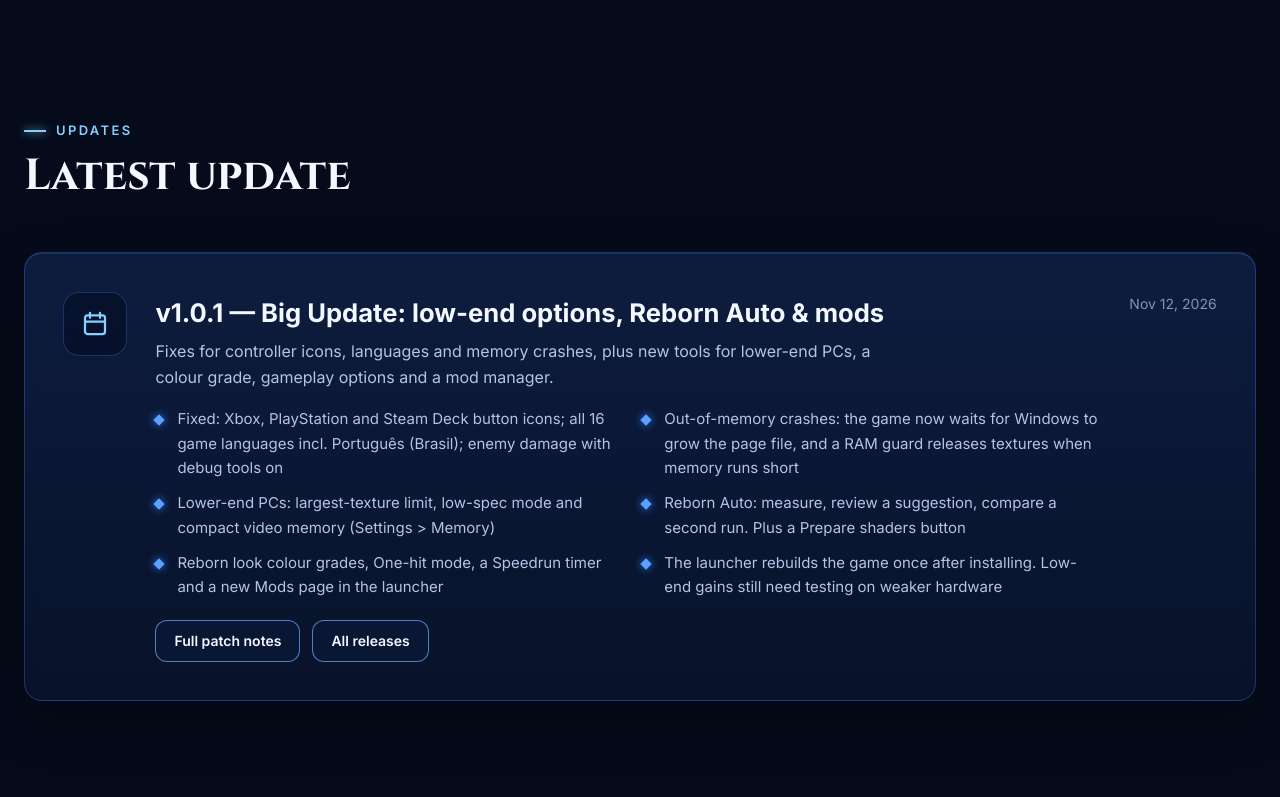
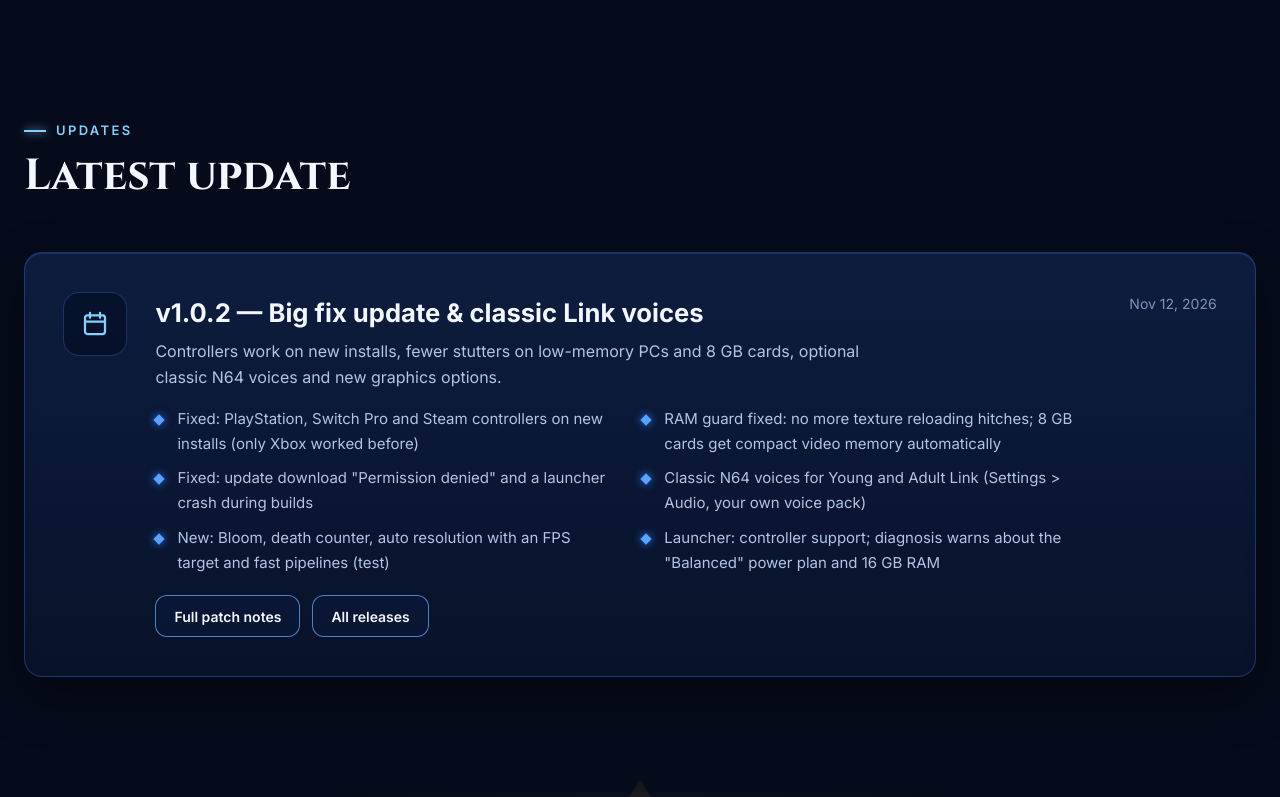
Before and after one commit to ocarina-pc-native-build/ocarina-pc-native-build.github.io, a plain HTML site: page index.html in a window 1280 px wide. Shown: the part 1547-2344 px from the top of the page. Drawn offline with Linux system fonts and the light colour scheme.

Commit message:
Release v1.0.2: big fix update and classic Link voices
Co-Authored-By: Claude Opus 5.5 <noreply@anthropic.com>

```diff
--- a/index.html
+++ b/index.html
@@ -190,7 +190,7 @@ footer nav{display:flex;gap:20px;flex-wrap:wrap}footer a{color:var(--sub);text-d
         <a class="btn" href="https://github.com/ocarina-pc-native-build/ocarina-pc-native-build.github.io"><svg viewBox="0 0 24 24" fill="currentColor" aria-hidden="true"><path d="M12 .5a11.5 11.5 0 0 0-3.6 22.4c.6.1.8-.3.8-.6v-2.2c-3.2.7-3.9-1.4-3.9-1.4-.5-1.3-1.3-1.7-1.3-1.7-1-.7.1-.7.1-.7 1.2.1 1.8 1.2 1.8 1.2 1 1.8 2.8 1.3 3.5 1 .1-.8.4-1.3.7-1.6-2.6-.3-5.3-1.3-5.3-5.7 0-1.3.5-2.3 1.2-3.1-.1-.3-.5-1.5.1-3.1 0 0 1-.3 3.2 1.2a11 11 0 0 1 5.8 0c2.2-1.5 3.2-1.2 3.2-1.2.6 1.6.2 2.8.1 3.1.7.8 1.2 1.9 1.2 3.1 0 4.4-2.7 5.4-5.3 5.7.4.4.8 1.1.8 2.2v3.3c0 .3.2.7.8.6A11.5 11.5 0 0 0 12 .5Z"/></svg>GitHub</a>
         <a class="btn" href="https://discord.gg/vDPAcc6JnY"><svg viewBox="0 0 24 24" fill="currentColor" aria-hidden="true"><path d="M19.6 5.3A16.6 16.6 0 0 0 15.5 4l-.5 1a15 15 0 0 0-6 0l-.5-1a16.6 16.6 0 0 0-4.1 1.3C1.8 9.2 1.1 13 1.4 16.7a16.8 16.8 0 0 0 5 2.6l1.1-1.7a11 11 0 0 1-1.7-.8l.4-.3a12 12 0 0 0 11.6 0l.4.3-1.7.8 1.1 1.7a16.7 16.7 0 0 0 5-2.6c.4-4.3-.6-8-3-11.4ZM8.9 14.4c-1 0-1.8-.9-1.8-2s.8-2 1.8-2 1.8.9 1.8 2-.8 2-1.8 2Zm6.2 0c-1 0-1.8-.9-1.8-2s.8-2 1.8-2 1.8.9 1.8 2-.8 2-1.8 2Z"/></svg>Discord</a>
       </div>
-      <div class="version"><span class="dot"></span><b>v1.0.1</b> · Windows x64</div>
+      <div class="version"><span class="dot"></span><b>v1.0.2</b> · Windows x64</div>
     </div>
     <div class="hero-art" aria-hidden="true">
       <div class="ring"></div>
@@ -223,15 +223,15 @@ footer nav{display:flex;gap:20px;flex-wrap:wrap}footer a{color:var(--sub);text-d
     <article class="panel update reveal">
       <div class="icon"><svg viewBox="0 0 24 24" stroke-linecap="round" stroke-linejoin="round"><rect x="4" y="5" width="16" height="15" rx="2"/><path d="M8 3v4M16 3v4M4 10h16"/></svg></div>
       <div>
-        <h3>v1.0.1 — Big Update: low-end options, Reborn Auto &amp; mods</h3>
-        <p class="lead" style="font-size:16px">Fixes for controller icons, languages and memory crashes, plus new tools for lower-end PCs, a colour grade, gameplay options and a mod manager.</p>
+        <h3>v1.0.2 — Big fix update &amp; classic Link voices</h3>
+        <p class="lead" style="font-size:16px">Controllers work on new installs, fewer stutters on low-memory PCs and 8 GB cards, optional classic N64 voices and new graphics options.</p>
         <ul>
-          <li>Fixed: Xbox, PlayStation and Steam Deck button icons; all 16 game languages incl. Português (Brasil); enemy damage with debug tools on</li>
-          <li>Out-of-memory crashes: the game now waits for Windows to grow the page file, and a RAM guard releases textures when memory runs short</li>
-          <li>Lower-end PCs: largest-texture limit, low-spec mode and compact video memory (Settings &gt; Memory)</li>
-          <li>Reborn Auto: measure, review a suggestion, compare a second run. Plus a Prepare shaders button</li>
-          <li>Reborn look colour grades, One-hit mode, a Speedrun timer and a new Mods page in the launcher</li>
-          <li>The launcher rebuilds the game once after installing. Low-end gains still need testing on weaker hardware</li>
+          <li>Fixed: PlayStation, Switch Pro and Steam controllers on new installs (only Xbox worked before)</li>
+          <li>RAM guard fixed: no more texture reloading hitches; 8 GB cards get compact video memory automatically</li>
+          <li>Fixed: update download "Permission denied" and a launcher crash during builds</li>
+          <li>Classic N64 voices for Young and Adult Link (Settings &gt; Audio, your own voice pack)</li>
+          <li>New: Bloom, death counter, auto resolution with an FPS target and fast pipelines (test)</li>
+          <li>Launcher: controller support; diagnosis warns about the "Balanced" power plan and 16 GB RAM</li>
         </ul>
         <div class="more"><a class="btn small" href="https://github.com/ocarina-pc-native-build/ocarina-pc-native-build.github.io/releases/latest">Full patch notes</a><a class="btn small" href="https://github.com/ocarina-pc-native-build/ocarina-pc-native-build.github.io/releases">All releases</a></div>
       </div>
```
